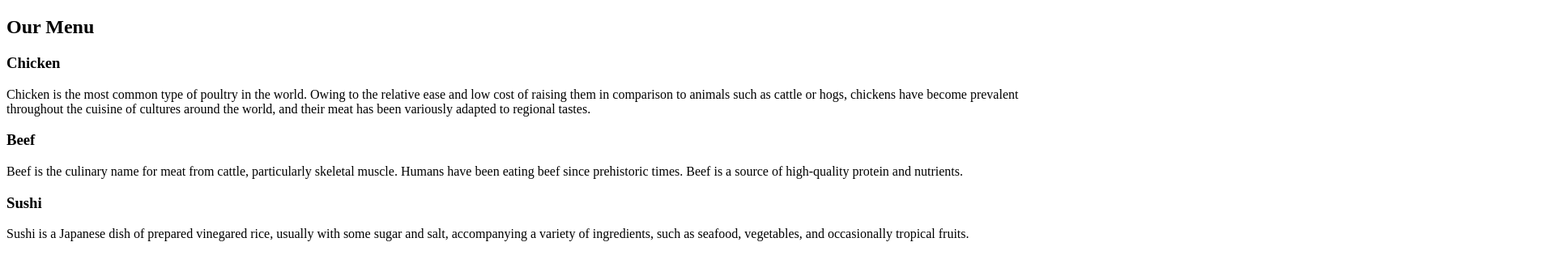
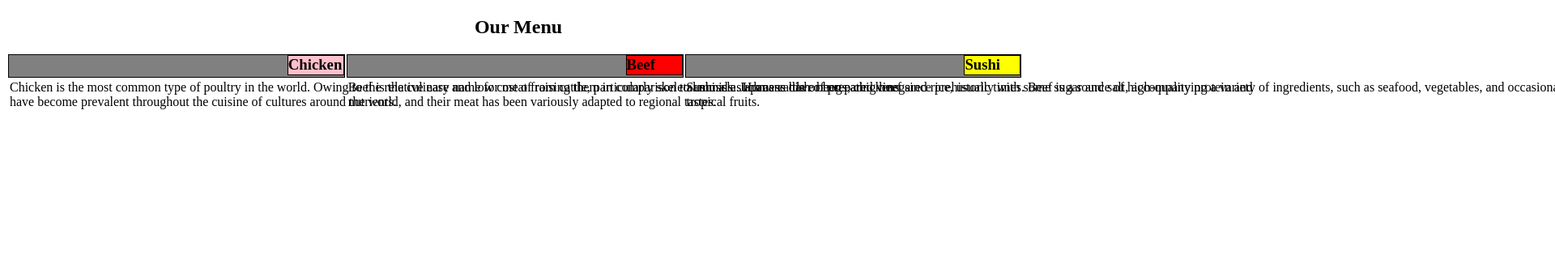
Before and after one commit to snehaldoke23/mod2, a plain HTML site: page index.html in a window 1280 px wide. Shown: the top 336 px of the page at 81% size, 1920 px wide, since content can reach past the window. Drawn offline with Linux system fonts and the light colour scheme.

Commit message:
Update index.html

```diff
--- a/index.html
+++ b/index.html
@@ -2,7 +2,7 @@
 <html>
 <head>
 	<title>first para ass</title>
-	<link rel="stylesheet" type="text/css" href="first_ass_css.css">
+	<link rel="stylesheet" type="text/css" href="mod2.css">
 </head>
 <body>
 	<h2>Our Menu</h2>
```
